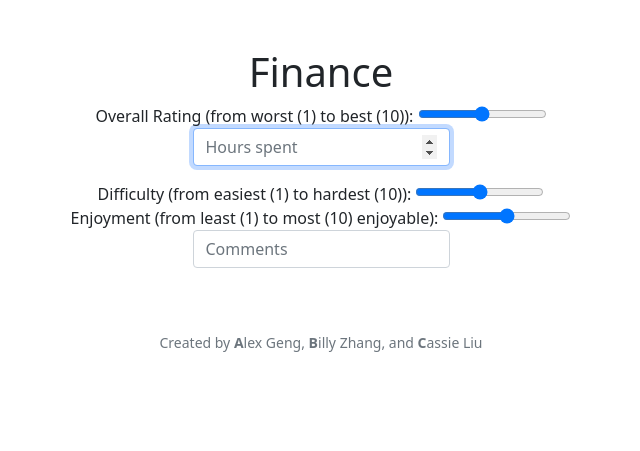
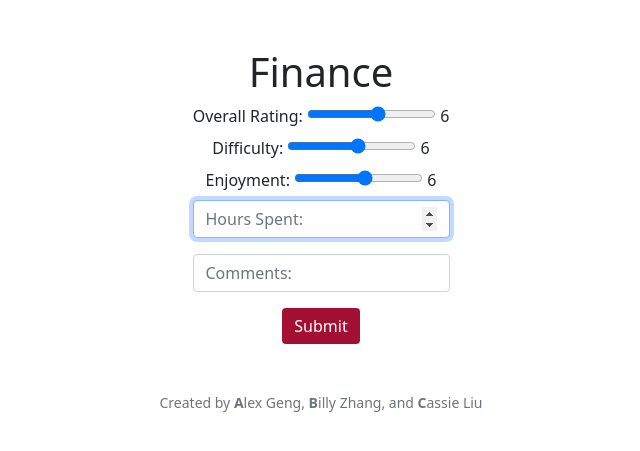
Before and after one commit to WilliamHYZhang/PGuide, a Flask app: page /feedback?id=6 in a window 1280 px wide. Shown: the part 76-527 px from the top of the page, without its empty margins (319-959 px from the left). Run offline with Flask 2, Linux system fonts and the light colour scheme; data comes from the database, SQL or seed files in the repository; some libraries are stand-ins or nearby versions.

Commit message:
feat:update html code

```diff
--- a/templates/feedback.html
+++ b/templates/feedback.html
@@ -9,23 +9,63 @@
         <class="text-start">{{ pset.name }}
     </h1>
     <form action="/feedback" method="post">
+        <!-- From https://www.w3schools.com/howto/howto_js_rangeslider.asp -->
         <div>
-            Overall Rating (from worst (1) to best (10)):
-            <input type="range" name="rating">
+            <label for="rating" class="form-label">Overall Rating: </label>
+            <input type="range" min="1" max="10" class="slider" id="rating">
+            <span id="value1"></span>
+        </div>
+        <div>
+            <label for="difficulty" class="form-label">Difficulty: </label>
+            <input type="range" min="1" max="10" class="slider" id="difficulty">
+            <span id="value2"></span>
+        </div>
+        <div>
+            <label for="enjoyment" class="form-label">Enjoyment: </label>
+            <input type="range" min="1" max="10" class="slider" id="enjoyment">
+            <span id="value3"></span>
         </div>
         <div class="mb-3">
-            <input autocomplete="off" autofocus class="form-control mx-auto w-auto" id="hours" name="hours" placeholder="Hours spent" type="number">
-        </div>
-        <div>
-            Difficulty (from easiest (1) to hardest (10)):
-            <input type="range" name="difficulty">
-        </div>
-        <div>
-            Enjoyment (from least (1) to most (10) enjoyable):
-            <input type="range" name="enjoyment">
+            <input autocomplete="off" autofocus class="form-control mx-auto w-auto" id="hours" name="hours" placeholder="Hours Spent:" type="number">
         </div>
         <div class="mb-3">
-            <input autocomplete="off" autofocus class="form-control mx-auto w-auto" id="comments" name="comments" placeholder="Comments" type="text">
+            <input autocomplete="off" autofocus class="form-control mx-auto w-auto" id="comments" name="comments" placeholder="Comments:" type="text">
         </div>
+        <button class="btn btn-primary" name="create" type="button" onclick="update()">Submit</button>
+
+        <script> // From https://www.w3schools.com/howto/howto_js_rangeslider.asp
+            // For the overall rating slider
+
+            var slider1 = document.getElementById("rating");
+            var output1 = document.getElementById("value1");
+            output1.innerHTML = slider1.value; // Display the default slider value
+
+            // Update the current slider value (each time you drag the slider handle)
+            slider1.oninput = function() {
+            output1.innerHTML = this.value;
+            }
+
+            // For the difficulty slider
+
+            var slider2 = document.getElementById("difficulty");
+            var output2 = document.getElementById("value2");
+            output2.innerHTML = slider2.value; // Display the default slider value
+
+            // Update the current slider value (each time you drag the slider handle)
+            slider2.oninput = function() {
+            output2.innerHTML = this.value;
+            }
+
+            // For the enjoyment slider
+
+            var slider3 = document.getElementById("enjoyment");
+            var output3 = document.getElementById("value3");
+            output3.innerHTML = slider3.value; // Display the default slider value
+
+            // Update the current slider value (each time you drag the slider handle)
+            slider3.oninput = function() {
+            output3.innerHTML = this.value;
+            }
+        </script>
     </form>
 {% endblock %}
```
Also changed, not shown: 1 other file.
